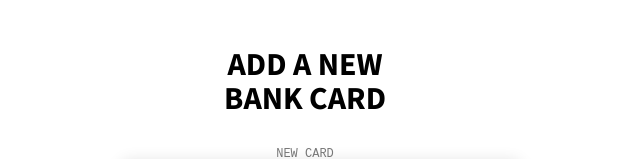
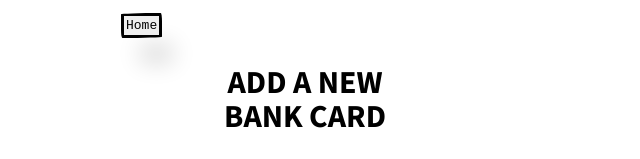
Before and after one commit to Egeeoz/js_2023_kungFuPants_eWallet, a React (Vite) app: page /Add in a window 1280 px wide. Shown: the top 159 px of the page, without its empty margins (335-975 px from the left). Built offline with nearby package versions, Linux system fonts and the light colour scheme; a web font is replaced by a local one.

Commit message:
add Home link

```diff
--- a/src/Pages/AddCard.tsx
+++ b/src/Pages/AddCard.tsx
@@ -3,12 +3,16 @@ import Top from "../Components/Top";
 import Card from "../Components/Card";
 import TextInput from "../Components/TextInput";
 import ButtonLinks from "../constants/ButtonLinks";
-
+import { Link } from "react-router-dom";
+import "../abstracts/linkBtn.scss";
 const AddCard = () => {
   const addButton = ButtonLinks.find((link) => link.key === "addButton");
 
   return (
     <>
+      <Link className="linkBtn" to="/">
+        Home
+      </Link>
       <Top text="Add a new bank card" smalltext="New Card" />
       <Card />
       <TextInput />
--- /dev/null
+++ b/src/abstracts/linkBtn.scss
@@ -0,0 +1,26 @@
+@use "./variables" as *;
+
+.linkBtn {
+  background-color: #eeeeee;
+  border-style: solid;
+  border-width: 3px;
+  box-shadow: rgba(0, 0, 0, .2) 15px 28px 25px -5px;
+  box-sizing: border-box;
+  color: #000000;
+  cursor: pointer;
+  font-size: small;
+  outline: none;
+  padding: 2px;
+  text-decoration: none;
+  transition: all 235ms ease-in-out;
+  border-bottom-left-radius: 15px 95px;
+  border-bottom-right-radius: 455px 15px;
+  border-top-left-radius: 455px 15px;
+  border-top-right-radius: 15px 95px;
+  text-transform:none;
+}
+
+
+.linkBtn:focus {
+  box-shadow: rgba(0, 0, 0, .3) 2px 8px 4px -6px;
+}
```
